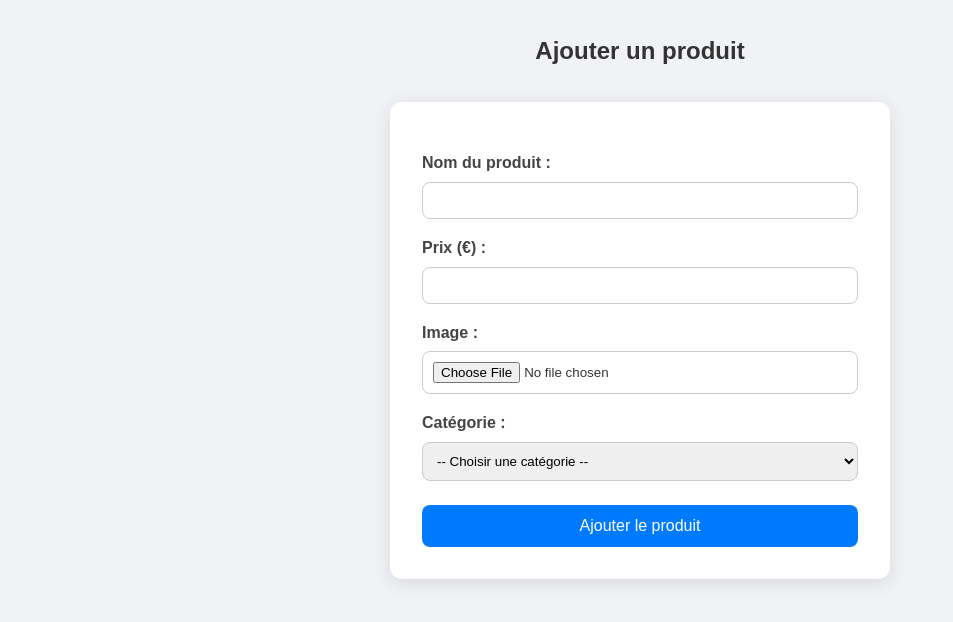
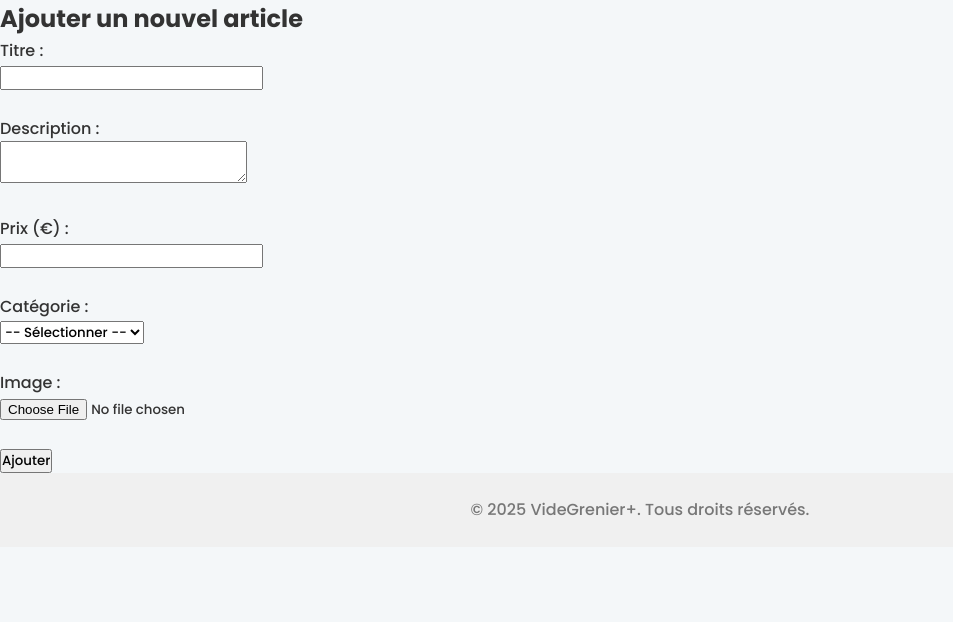
Before and after one commit to gradi08/dan_site, a PHP site: page /ajouter-produit.php in a window 1280 px wide. Shown: the top 622 px of the page, without its empty margins (0-953 px from the left). Run offline with PHP 8.4, Linux system fonts and the light colour scheme; the visitor is signed in with stand-in values (Sample User, id 1); data that the repository does not hold is empty.

Commit message:
ajout produit

```diff
--- a/ajouter-produit.php
+++ b/ajouter-produit.php
@@ -1,137 +1,73 @@
 <?php
-require 'includes/db.php';
+require_once 'includes/auth.php';
+require_once 'includes/db.php';
+#var_dump($_SESSION['user']['id']);
 
 $message = "";
 
-if ($_SERVER["REQUEST_METHOD"] === "POST") {
-    $nom = htmlspecialchars($_POST['nom']);
+if ($_SERVER['REQUEST_METHOD'] === 'POST') {
+    $titre = trim($_POST['titre']);
+    $description = trim($_POST['description']);
     $prix = floatval($_POST['prix']);
-    $categorie = htmlspecialchars($_POST['categorie']);
+    $categorie_id = intval($_POST['categorie']);
+    $user_id = $_SESSION['user']['id'];
 
-    // Upload de l'image
-    if (isset($_FILES['image']) && $_FILES['image']['error'] === 0) {
-        $dossier = "img/";
-        if (!is_dir($dossier)) mkdir($dossier); // Crée le dossier si inexistant
+    // Vérifier que tous les champs sont remplis
+    if (!empty($titre) && !empty($description) && $prix > 0 && $categorie_id && isset($_FILES['image'])) {
+        // Traitement de l’image
+        $image = $_FILES['image'];
+        $image_name = time() . "_" . basename($image['name']);
+        $image_path = 'img/' . $image_name;
 
-        $imageNom = basename($_FILES['image']['name']);
-        $chemin = $dossier . $imageNom;
+        if (move_uploaded_file($image['tmp_name'], $image_path)) {
+            // Insertion dans la base de données
+            $stmt = $pdo->prepare("INSERT INTO articles (titre, description, prix, categorie_id, image, user_id, statut, date_creation)
+                                   VALUES (?, ?, ?, ?, ?, ?, 'non_publie', NOW())");
+            $stmt->execute([$titre, $description, $prix, $categorie_id, $image_name, $user_id]);
 
-        if (move_uploaded_file($_FILES['image']['tmp_name'], $chemin)) {
-            $stmt = $pdo->prepare("INSERT INTO produits (nom, prix, image, categorie) VALUES (?, ?, ?, ?)");
-            $stmt->execute([$nom, $prix, $chemin, $categorie]);
-            $message = "✅ Produit ajouté avec succès.";
+            $message = "Article ajouté avec succès.";
         } else {
-            $message = "❌ Erreur lors de l’upload de l’image.";
+            $message = "Erreur lors de l’upload de l’image.";
         }
     } else {
-        $message = "❗ Veuillez sélectionner une image valide.";
+        $message = "Tous les champs sont obligatoires.";
     }
 }
 ?>
-<!DOCTYPE html>
-<html lang="fr">
-<head>
-    <meta charset="UTF-8">
-    <title>Ajouter un produit</title>
-    <link rel="stylesheet" href="css/index.css">
-    <style>
-        body {
-            font-family: 'Segoe UI', sans-serif;
-            background-color: #f0f2f5;
-            margin: 0;
-            padding: 2rem;
-        }
-        h2 {
-            text-align: center;
-            margin-bottom: 2rem;
-            color: #333;
-        }
-        form {
-            max-width: 500px;
-            margin: auto;
-            background: #fff;
-            padding: 2rem;
-            border-radius: 12px;
-            box-shadow: 0 4px 20px rgba(0, 0, 0, 0.1);
-        }
-        label {
-            display: block;
-            margin-top: 1rem;
-            font-weight: bold;
-            color: #444;
-        }
-        input, select {
-            width: 100%;
-            padding: 10px;
-            margin-top: 6px;
-            border: 1px solid #ccc;
-            border-radius: 8px;
-            transition: border-color 0.3s;
-        }
-        input:focus, select:focus {
-            border-color: #007BFF;
-            outline: none;
-        }
-        button {
-            margin-top: 1.5rem;
-            width: 100%;
-            padding: 12px;
-            background: #007BFF;
-            color: white;
-            border: none;
-            border-radius: 8px;
-            font-size: 16px;
-            cursor: pointer;
-            transition: background 0.3s;
-        }
-        button:hover {
-            background: #0056b3;
-        }
-        .message {
-            text-align: center;
-            margin-bottom: 1.5rem;
-            padding: 10px;
-            border-radius: 8px;
-            color: #155724;
-            background-color: #d4edda;
-            border: 1px solid #c3e6cb;
-        }
-        .message.error {
-            background-color: #f8d7da;
-            color: #721c24;
-            border: 1px solid #f5c6cb;
-        }
-    </style>
-</head>
-<body>
-    <h2>Ajouter un produit</h2>
+
+<?php include_once 'public/navbar.php'; ?>
+
+<h2>Ajouter un nouvel article</h2>
 
 <?php if ($message): ?>
-        <div class="message <?= str_contains($message, '❌') || str_contains($message, '❗') ? 'error' : '' ?>">
-            <?= $message ?>
-        </div>
+    <p style="color: green;"><?= htmlspecialchars($message) ?></p>
 <?php endif; ?>
 
-    <form method="POST" enctype="multipart/form-data">
-        <label>Nom du produit :</label>
-        <input type="text" name="nom" required>
+<form action="" method="POST" enctype="multipart/form-data">
+    <label>Titre :</label><br>
+    <input type="text" name="titre" required><br><br>
 
-        <label>Prix (€) :</label>
-        <input type="number" name="prix" step="0.01" required>
+    <label>Description :</label><br>
+    <textarea name="description" required></textarea><br><br>
 
-        <label>Image :</label>
-        <input type="file" name="image" accept="image/*" required>
+    <label>Prix (€) :</label><br>
+    <input type="number" step="0.01" name="prix" required><br><br>
 
-        <label>Catégorie :</label>
+    <label>Catégorie :</label><br>
     <select name="categorie" required>
-            <option value="" disabled selected>-- Choisir une catégorie --</option>
-            <option value="vetements">Vêtements</option>
-            <option value="electronique">Électronique</option>
-            <option value="maison">Maison</option>
-            <option value="autre">Autre</option>
-        </select>
+        <option value="">-- Sélectionner --</option>
+        <?php
+        $res = $pdo->query("SELECT * FROM categories ORDER BY nom");
+        while ($cat = $res->fetch()) {
+            echo "<option value='" . $cat['id'] . "'>" . htmlspecialchars($cat['nom']) . "</option>";
+        }
+        ?>
+    </select><br><br>
 
-        <button type="submit">Ajouter le produit</button>
+    <label>Image :</label><br>
+    <input type="file" name="image" accept="image/*" required><br><br>
+
+    <button type="submit">Ajouter</button>
 </form>
-</body>
-</html>
+
+<?php include_once 'public/footer.php'; ?>
--- a/enregistrement.php
+++ b/enregistrement.php
@@ -1,13 +1,12 @@
 <?php
 $m = null;
-// $m ? $_GET['m'] : null;
+$t = null;
 if (isset($_GET['m'])) {
     $m = True;
 }
 if (isset($_GET['t'])) {
   $t = True;
 }
-// var_dump($_GET['m']);
 
 ?>
 <!DOCTYPE html>
--- a/includes/auth.php
+++ b/includes/auth.php
@@ -0,0 +1,9 @@
+<?php
+session_start();
+
+if (!isset($_SESSION['user'])) {
+    // Redirection vers la page de connexion si l'utilisateur n'est pas connecté
+    header("Location: ../connexion.php");
+    exit();
+}
+?>
--- a/includes/db.php
+++ b/includes/db.php
@@ -1,8 +1,13 @@
 <?php
-$pdo = new PDO(
-    'mysql:host=localhost;dbname=vide_grenier;charset=utf8',
-    'root',
-    '',
-    [PDO::ATTR_ERRMODE => PDO::ERRMODE_EXCEPTION]
-);
+$host = 'localhost';
+$db   = 'vide_grenier';
+$user = 'root';
+$pass = ''; // ou 'motdepasse' selon ton serveur
+
+try {
+    $pdo = new PDO("mysql:host=$host;dbname=$db;charset=utf8", $user, $pass);
+    $pdo->setAttribute(PDO::ATTR_ERRMODE, PDO::ERRMODE_EXCEPTION);
+} catch (PDOException $e) {
+    die("Erreur de connexion : " . $e->getMessage());
+}
 ?>
--- a/login.php
+++ b/login.php
@@ -11,9 +11,10 @@ if ($_SERVER['REQUEST_METHOD'] === 'POST') {
     $stmt->execute([$email]);
     $user = $stmt->fetch();
 
-    if ($user && password_verify($password, $user['password'])) {
+    if ($user && password_verify($password, $user['mot_de_passe'])) {
         $_SESSION['user'] = [
-            'nom' => $user['username'],
+            'id' => $user['id'],
+            'nom' => $user['nom'],
             'email' => $user['email']
         ];
         header('Location: index.php');
--- a/logout.php
+++ b/logout.php
@@ -1,6 +1,7 @@
 <?php
 # Déconnexion
 session_start();
+session_unset();
 session_destroy();
-header('Location: index.php');
-exit;
+header("Location: index.php");
+exit();
--- a/public/footer.php
+++ b/public/footer.php
@@ -0,0 +1,20 @@
+<footer>
+    © 2025 VideGrenier+. Tous droits réservés.
+  </footer>
+
+  <script>
+    const hamburger = document.getElementById('hamburger');
+    const navLinks = document.getElementById('nav-links');
+
+    hamburger.onclick = () => {
+      navLinks.classList.toggle('active');
+    };
+
+    document.querySelectorAll('#nav-links a').forEach(link => {
+      link.onclick = () => {
+        navLinks.classList.remove('active');
+      };
+    });
+  </script>
+</body>
+</html>
--- a/public/navbar.php
+++ b/public/navbar.php
@@ -0,0 +1,10 @@
+<!DOCTYPE html>
+<html lang="fr">
+<head>
+  <meta charset="UTF-8" />
+  <meta name="viewport" content="width=device-width, initial-scale=1.0" />
+  <title>VideGrenier+ | Donnez une nouvelle vie à vos objets</title>
+  <link href="https://fonts.googleapis.com/css2?family=Poppins:wght@300;500;700&display=swap" rel="stylesheet">
+  <link rel="stylesheet" href="css/index.css">
+</head>
+<body>
--- a/register.php
+++ b/register.php
@@ -18,7 +18,7 @@ if ($_SERVER['REQUEST_METHOD'] === 'POST') {
         }
         elseif (!$stmt->fetch()) {
             $hashed = password_hash($password, PASSWORD_DEFAULT);
-            $stmt = $pdo->prepare("INSERT INTO users (username, email, password) VALUES (?, ?, ?)");
+            $stmt = $pdo->prepare("INSERT INTO users (nom, email, mot_de_passe,date_inscription) VALUES (?, ?, ?,NOW())");
             $stmt->execute([$username, $email, $hashed]);
             header('Location: connexion.php');
             exit;
```
Also changed, not shown: index.php (+7 -33 lines), img/1749001838_elegant-html-admin-dashboard-template.jpg (added), img/1749002751_WhatsApp Image 2025-06-01 à 19.33.22_dbdf9b64.jpg (added), img/1749002957_WhatsApp Image 2025-06-01 à 19.33.22_dbdf9b64.jpg (added). Lines whose indentation alone changed are shown as unchanged.
